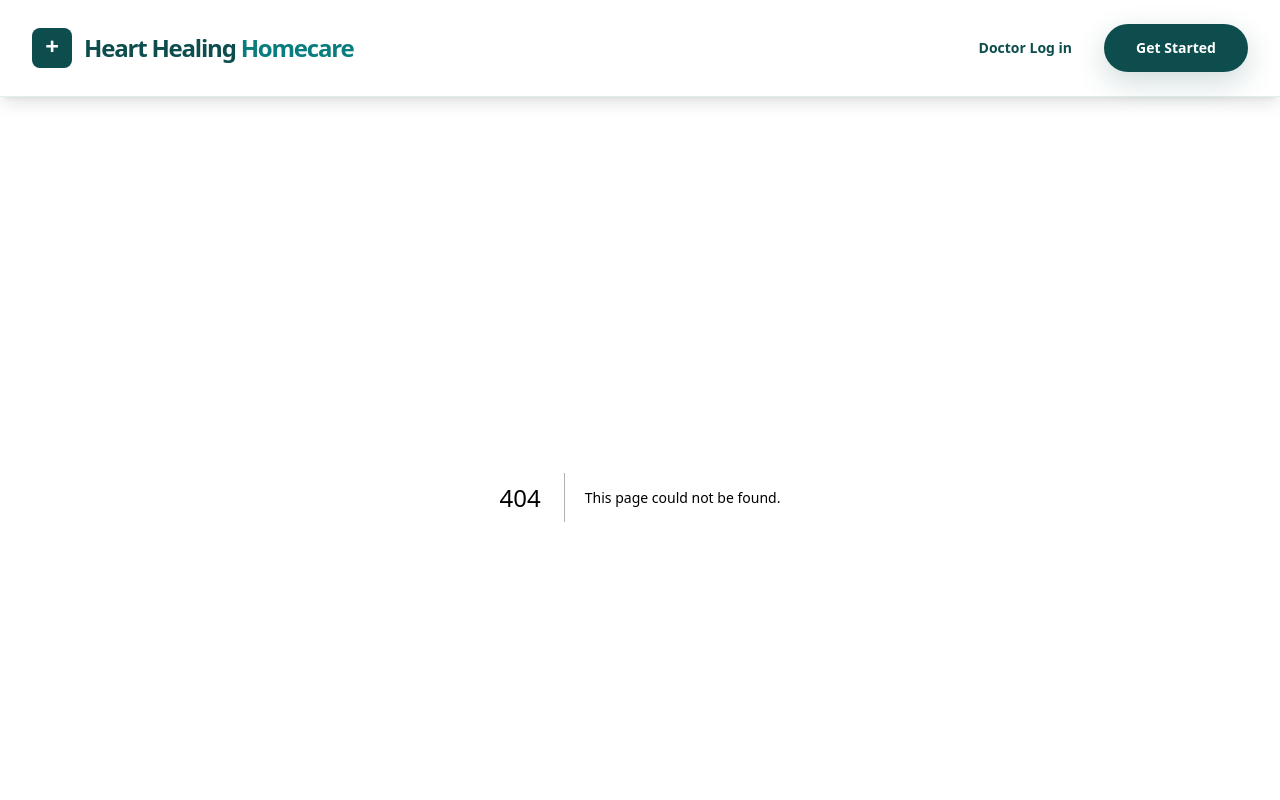
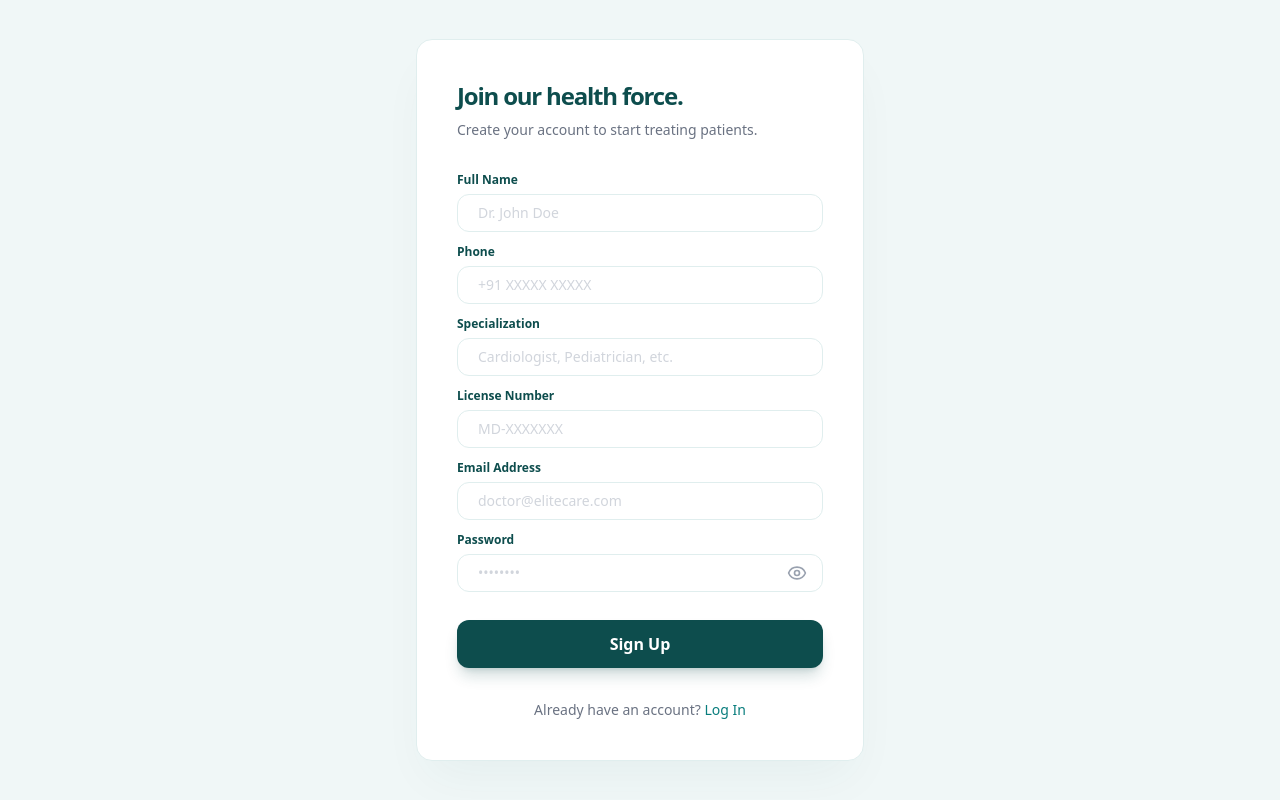
Before and after one commit to ks-fsdev/HHHomeCare, a Next.js app: page /register in a window 1280 px wide. Before the commit this address had no page. Shown: the top 800 px of the page. Built offline with nearby package versions, Linux system fonts and the light colour scheme.

Commit message:
routes made,  frontend complete

```diff
--- a/package.json
+++ b/package.json
@@ -16,7 +16,8 @@
     "mongoose": "^9.2.4",
     "next": "16.1.6",
     "react": "19.2.3",
-    "react-dom": "19.2.3"
+    "react-dom": "19.2.3",
+    "tree-cli": "^0.6.7"
   },
   "devDependencies": {
     "@tailwindcss/postcss": "^4",
--- /dev/null
+++ b/src/app/(auth)/login/page.tsx
@@ -0,0 +1,12 @@
+import AuthForm from "@/app/components/AuthForm";
+import React from "react";
+
+function Login() {
+  return (
+    <div className="w-full h-screen flex items-center justify-center">
+      <AuthForm type="login" />
+    </div>
+  );
+}
+
+export default Login;
--- /dev/null
+++ b/src/app/(auth)/register/page.tsx
@@ -0,0 +1,12 @@
+import AuthForm from "@/app/components/AuthForm";
+import React from "react";
+
+function Register() {
+  return (
+    <div className="w-full h-screen flex items-center justify-center">
+      <AuthForm type="register" />
+    </div>
+  );
+}
+
+export default Register;
--- /dev/null
+++ b/src/app/(main)/layout.tsx
@@ -0,0 +1,18 @@
+import Header from "@/app/components/Header";
+import "@/app/globals.css";
+
+export default function RootLayout({
+  children,
+}: Readonly<{
+  children: React.ReactNode;
+}>) {
+  return (
+    <html lang="en" suppressHydrationWarning>
+      <body className="antialiased">
+        <Header />
+
+        <main>{children}</main>
+      </body>
+    </html>
+  );
+}
--- a/src/app/page.tsx
+++ b/src/app/(main)/page.tsx
@@ -1,6 +1,6 @@
 import HomeDisplay from "@/app/components/HomeDisplay";
-import { connectDB } from "../lib/db";
-import AuthForm from "./components/AuthForm";
+import { connectDB } from "../../lib/db";
+import AuthForm from "../components/AuthForm";
 
 export default async function Home() {
   // * connecting to db
--- a/src/app/globals.css
+++ b/src/app/globals.css
@@ -14,7 +14,6 @@
     @apply bg-brand-bg text-brand-text antialiased;
     margin: 0;
     padding: 0;
-    font-feature-settings: "ss01", "ss02", "cv01", "cv02";
   }
 }
 
--- a/src/app/layout.tsx
+++ b/src/app/layout.tsx
@@ -1,18 +1,18 @@
-import Header from "@/app/components/Header";
 import "./globals.css";
+
+export const metadata = {
+  title: "HHHomecare",
+  description: "Elite Healthcare Management",
+};
 
 export default function RootLayout({
   children,
-}: Readonly<{
+}: {
   children: React.ReactNode;
-}>) {
+}) {
   return (
-    <html lang="en" suppressHydrationWarning>
-      <body className="antialiased">
-        <Header />
-
-        <main>{children}</main>
-      </body>
+    <html lang="en">
+      <body className="antialiased">{children}</body>
     </html>
   );
 }
```
Also changed, not shown: src/app/(main)/pharmacy/page.tsx (renamed from src/app/pharmacy/page.tsx), tree.txt (deleted), 1 other file (tests, documents, lock files or other folders).
